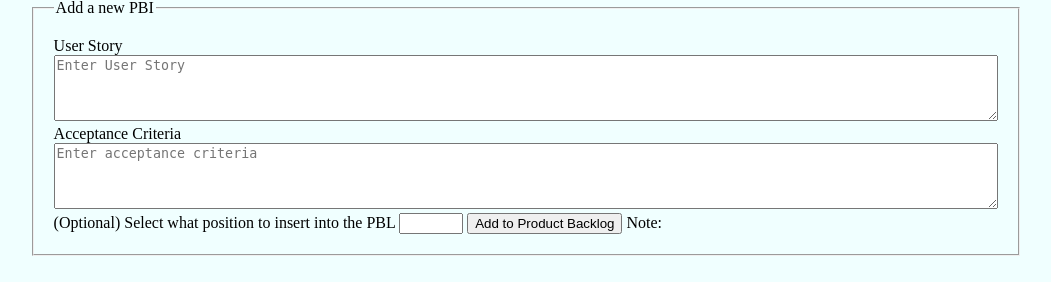
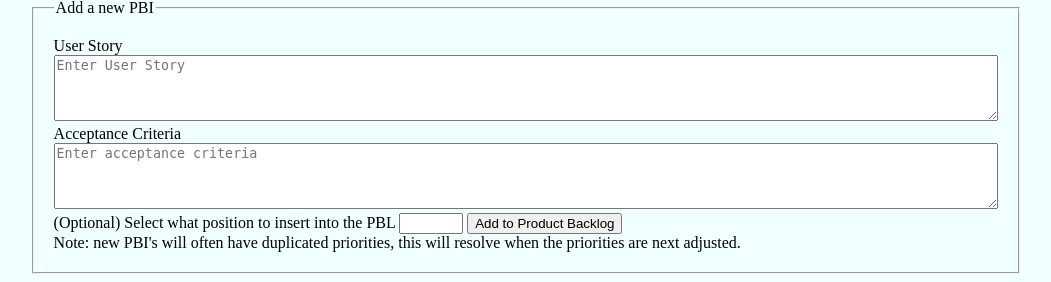
Before and after one commit to 0300962/ASDF, a PHP site: page /pbl.php in a window 1280 px wide. Shown: the part 675-957 px from the top of the page, without its empty margins (168-1219 px from the left). Before the commit the page ends 931 px from the top, so only its background shows below. Run offline with PHP 8.4, Linux system fonts and the light colour scheme; data that the repository does not hold is empty.

Commit message:
29-6-18 - Projects table added; New Users login function implemented; New PBI function added; CSS tuned across the site.

```diff
--- a/ASDF/pbl.php
+++ b/ASDF/pbl.php
@@ -60,8 +60,8 @@ if (isset($_POST['story']) AND ($_SESSION['status'] == 1)) {
                               cols="115"></textarea><br/>
                     <label for="priority">(Optional) Select what position to insert into the PBL</label>
                     <input type="number" name="priority" min="1" max="200">
-                    <input type="submit" value="Add to Product Backlog">
-                    Note:
+                    <input type="submit" value="Add to Product Backlog"><br/>
+                    Note: new PBI's will often have duplicated priorities, this will resolve when the priorities are next adjusted.
                 </fieldset>
             </form>
         </div>
```
